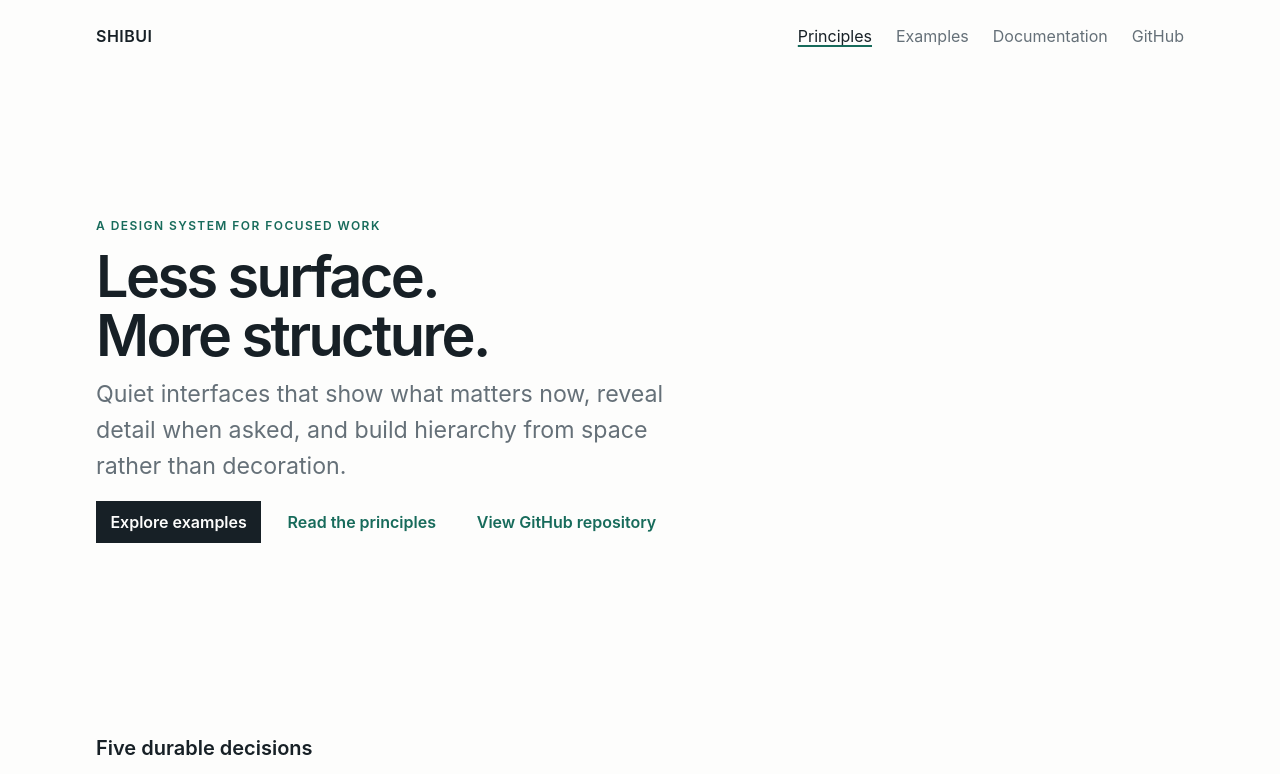
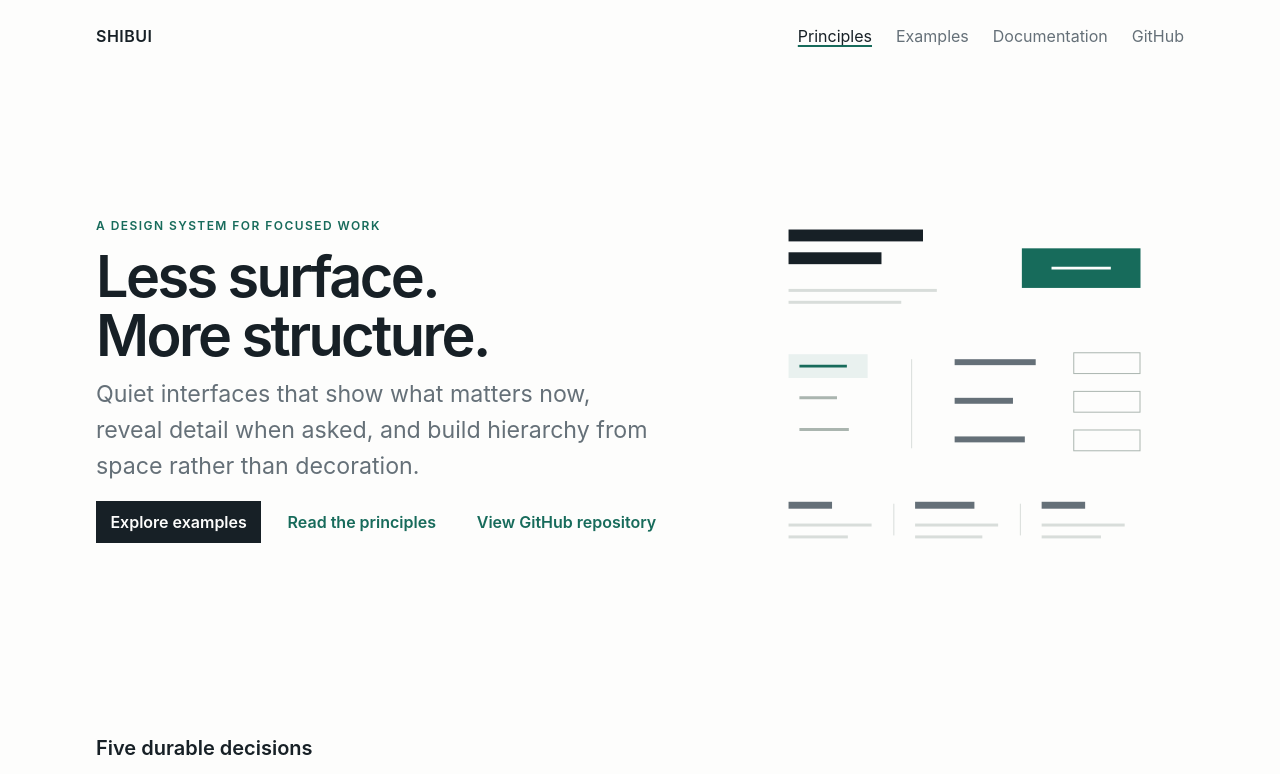
Before and after one commit to mfakane/shibui, a website: page index.html in a window 1280 px wide. Shown: the top 774 px of the page. Drawn offline with Linux system fonts and the light colour scheme.

Commit message:
Add a restrained abstract UI illustration to the homepage hero

```diff
--- a/css/components.css
+++ b/css/components.css
@@ -228,6 +228,28 @@
 .hero .lede {
   max-width: 38rem;
   font-size: clamp(1.125rem, 2.5vw, 1.45rem);
+}
+/* The illustration is decorative; keep a clear lane for the reading content. */
+.hero--illustrated {
+  background-image: url("../assets/shibui-hero.svg");
+  background-repeat: no-repeat;
+  background-position: right center;
+  background-size: 40% auto;
+}
+.hero--illustrated > * {
+  max-width: 55%;
+}
+.hero--illustrated .lede {
+  max-width: 52%;
+}
+@media (max-width: 48rem) {
+  .hero--illustrated {
+    background-image: none;
+  }
+  .hero--illustrated > *,
+  .hero--illustrated .lede {
+    max-width: 100%;
+  }
 }
 .principle-grid {
   --column-gap: var(--gap-peer);
--- a/index.html
+++ b/index.html
@@ -47,7 +47,7 @@
       </nav>
     </header>
     <main id="main">
-      <section class="shell hero">
+      <section class="shell hero hero--illustrated">
         <p class="eyebrow">A design system for focused work</p>
         <h1>
           Less surface.
--- a/skills/shibui/assets/css/components.css
+++ b/skills/shibui/assets/css/components.css
@@ -228,6 +228,28 @@
 .hero .lede {
   max-width: 38rem;
   font-size: clamp(1.125rem, 2.5vw, 1.45rem);
+}
+/* The illustration is decorative; keep a clear lane for the reading content. */
+.hero--illustrated {
+  background-image: url("../assets/shibui-hero.svg");
+  background-repeat: no-repeat;
+  background-position: right center;
+  background-size: 40% auto;
+}
+.hero--illustrated > * {
+  max-width: 55%;
+}
+.hero--illustrated .lede {
+  max-width: 52%;
+}
+@media (max-width: 48rem) {
+  .hero--illustrated {
+    background-image: none;
+  }
+  .hero--illustrated > *,
+  .hero--illustrated .lede {
+    max-width: 100%;
+  }
 }
 .principle-grid {
   --column-gap: var(--gap-peer);
```
Also changed, not shown: skills/shibui/assets/index.html (+1 -1 lines), assets/shibui-hero.svg (added), skills/shibui/assets/assets/shibui-hero.svg (added), 2 other files.
